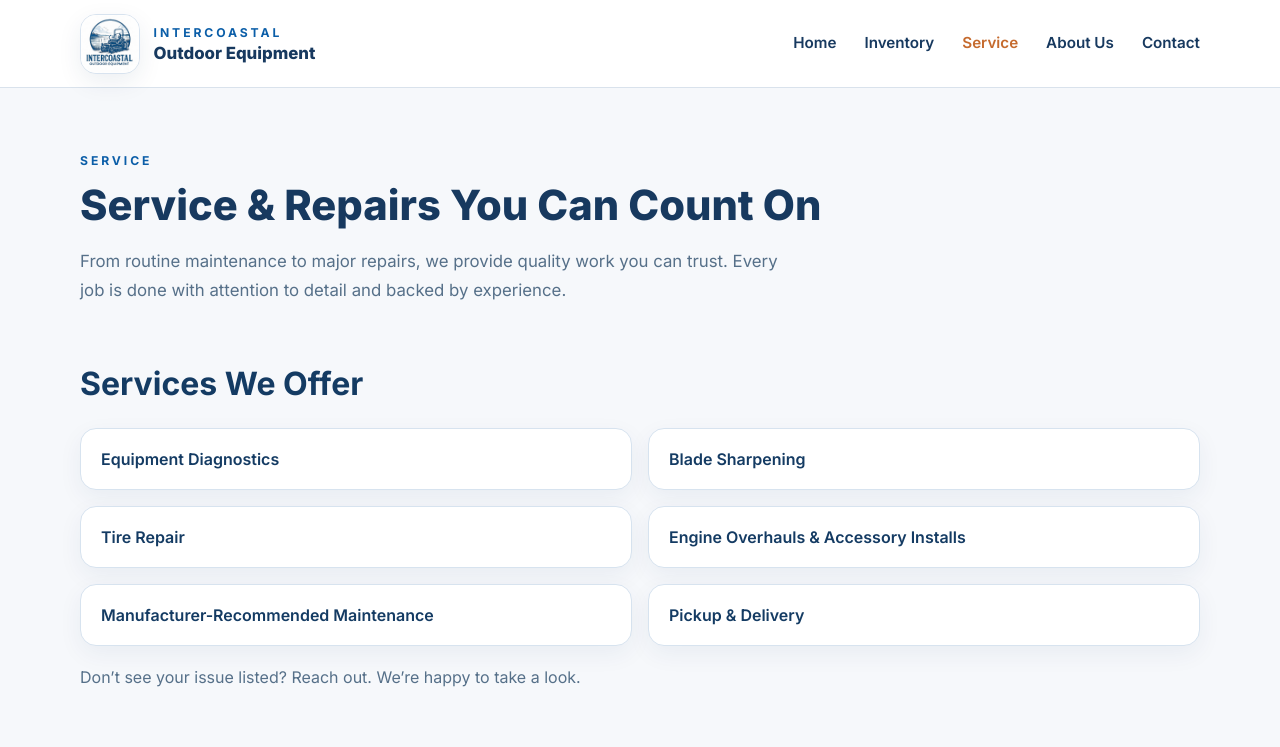
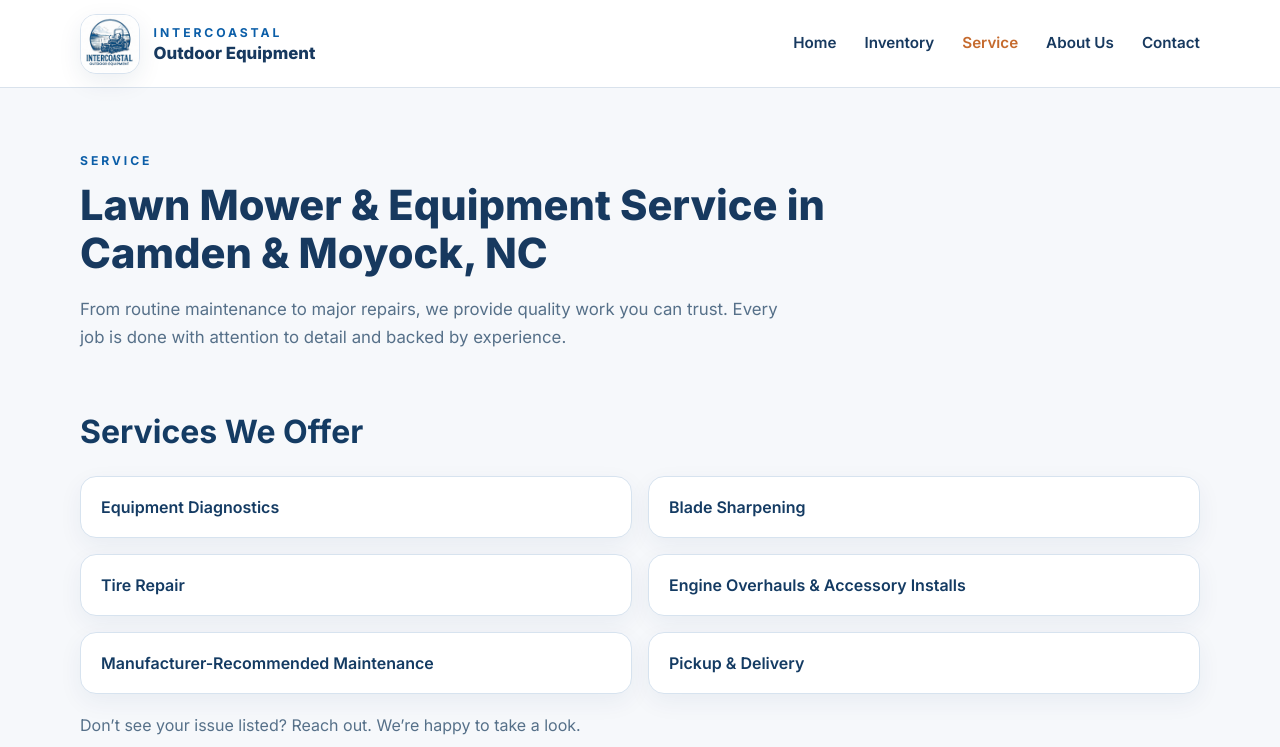
Before and after one commit to TanyaA318/intercoastal-website, a React (Vite) app: page /service in a window 1280 px wide. Shown: the top 747 px of the page. Built offline with nearby package versions, Linux system fonts and the light colour scheme.

Commit message:
Update Service.jsx

```diff
--- a/src/Service.jsx
+++ b/src/Service.jsx
@@ -4,7 +4,7 @@ export default function Service() {
       <div className="container">
         <div className="service-intro">
           <p className="section-kicker">SERVICE</p>
-          <h1 className="section-title">Service & Repairs You Can Count On</h1>
+          <h1 className="section-title">Lawn Mower & Equipment Service in Camden & Moyock, NC</h1>
           <p className="service-text">
             From routine maintenance to major repairs, we provide quality work you
             can trust. Every job is done with attention to detail and backed by
```
